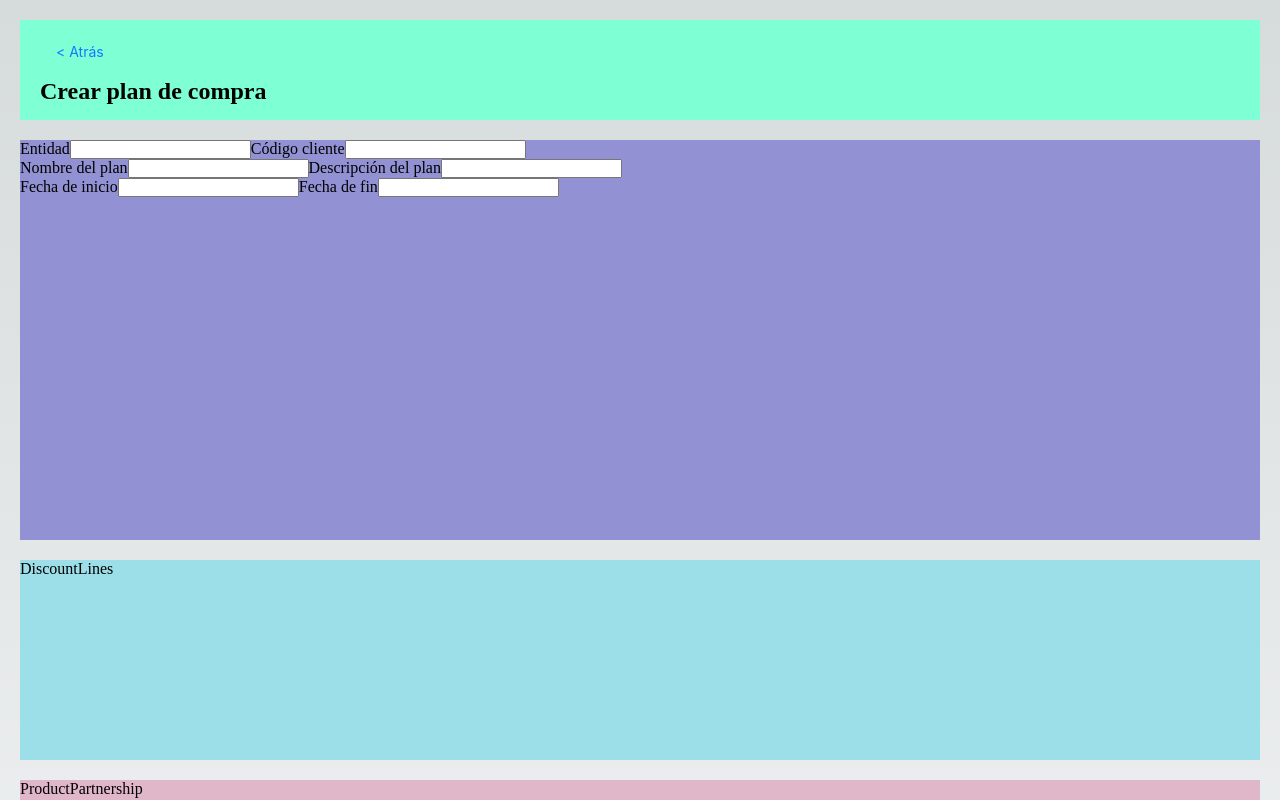
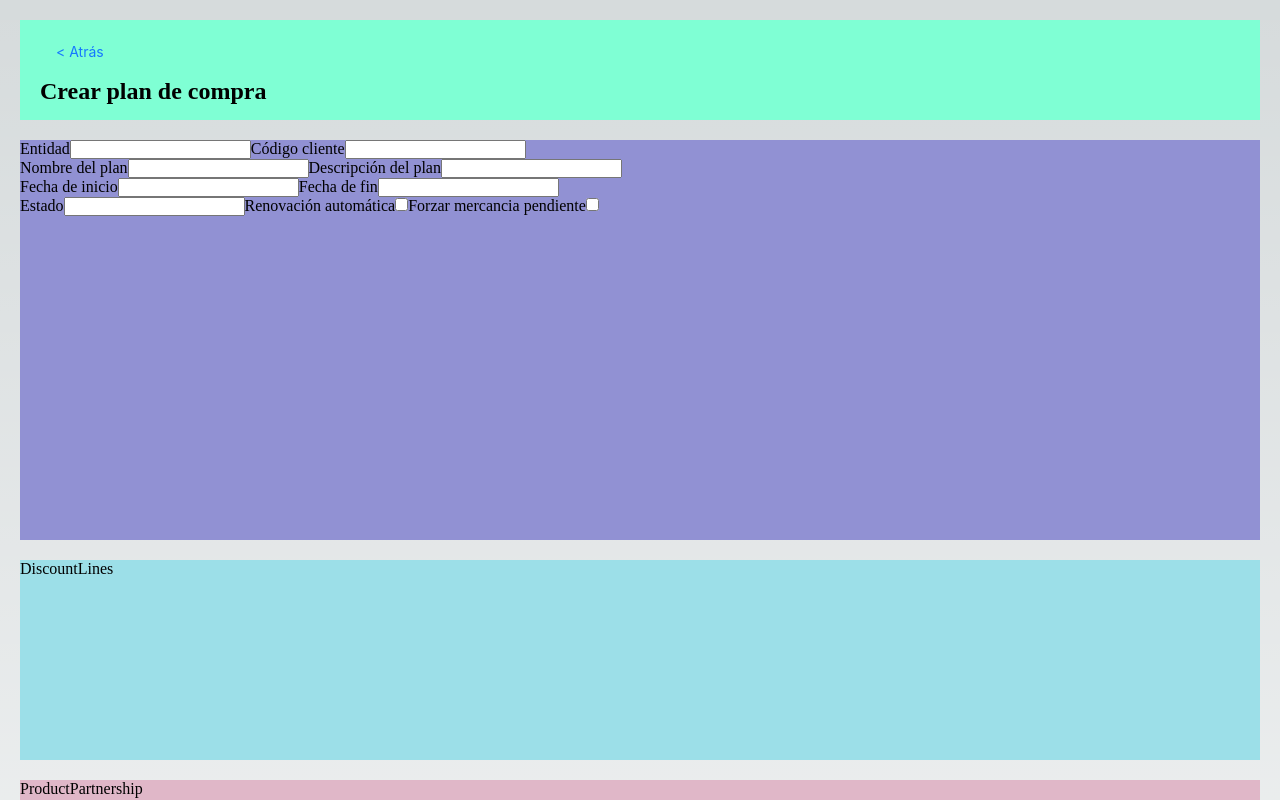
Before and after one commit to Aluonam/FormBasedOn, a Next.js app: page / in a window 1280 px wide. Shown: the top 800 px of the page. Built offline with nearby package versions, Linux system fonts and the light colour scheme.

Commit message:
feat: add div4 General data

```diff
--- a/components/generalData/GeneralData.jsx
+++ b/components/generalData/GeneralData.jsx
@@ -31,7 +31,16 @@ const GeneralData = () => {
           <label>Fecha de fin</label>
           <input type='text'/>
         </div>
+        <div>
+          <label>Estado</label>
+          <input type='text'/>
 
+          <label>Renovación automática</label>
+          <input type='checkbox'/>
+
+          <label>Forzar mercancia pendiente</label>
+          <input type='checkbox'/>
+        </div>
 
       </form>
 
```
